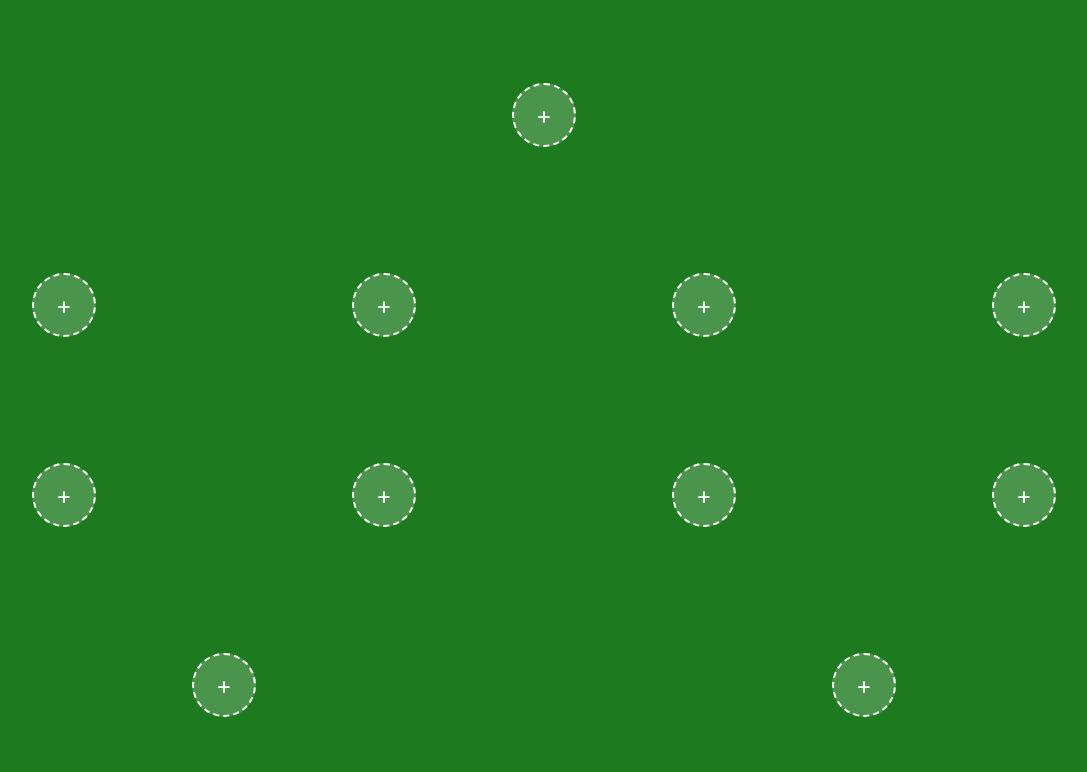
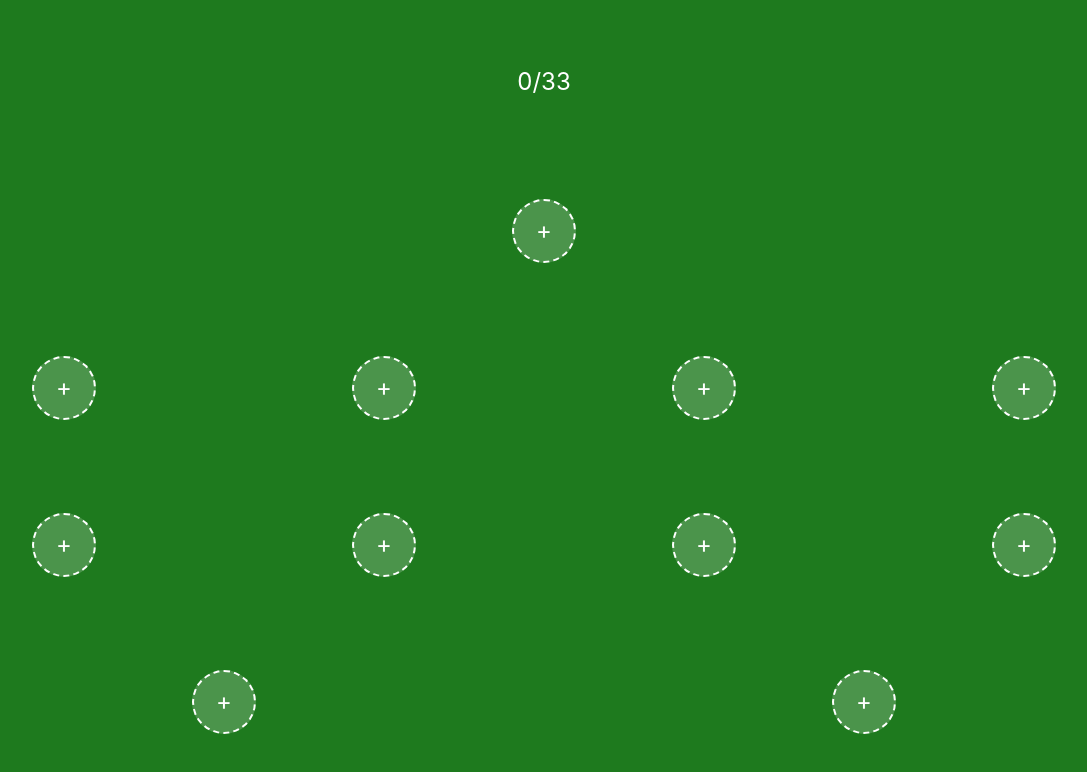
Before and after one commit to SeyyidOS/LineupDraft, a React (Create React App) app in the folder frontend/: page / in a window 1280 px wide. Shown: the top 772 px of the page, without its empty margins (96-1183 px from the left). Built offline with nearby package versions, Linux system fonts and the light colour scheme.

Commit message:
Update chemistry rules and show total

```diff
--- a/frontend/src/App.css
+++ b/frontend/src/App.css
@@ -37,6 +37,13 @@ body {
   border-style: solid;
 }
 
+.total-chemistry {
+  color: #fff;
+  text-align: center;
+  font-size: 24px;
+  margin-bottom: 10px;
+}
+
 .player-search {
   position: fixed;
   top: 20%;
--- a/frontend/src/App.js
+++ b/frontend/src/App.js
@@ -12,6 +12,7 @@ function App() {
   const [chemistry, setChemistry] = useState(
     formation.map(count => Array(count).fill(0))
   );
+  const [totalChem, setTotalChem] = useState(0);
   const [selectedPos, setSelectedPos] = useState(null);
   const [query, setQuery] = useState('');
   const [suggestions, setSuggestions] = useState([]);
@@ -54,7 +55,9 @@ function App() {
   }, [debouncedQuery, selectedPos, players]);
 
   useEffect(() => {
-    setChemistry(calculateChemistry(players));
+    const newChem = calculateChemistry(players);
+    setChemistry(newChem);
+    setTotalChem(newChem.flat().reduce((sum, c) => sum + c, 0));
   }, [players]);
 
   const handleSelect = async (name) => {
@@ -76,6 +79,7 @@ function App() {
 
   return (
     <div className="field">
+      <div className="total-chemistry">{totalChem}/33</div>
       {players.map((row, rowIndex) => (
         <div className="row" key={rowIndex}>
           {row.map((player, posIndex) => (
--- a/frontend/src/chemistry.js
+++ b/frontend/src/chemistry.js
@@ -10,23 +10,24 @@ export function calculateChemistry(players) {
     if (p.nationality) nations[p.nationality] = (nations[p.nationality] || 0) + 1;
   });
 
+  // New chemistry rules
   const clubContribution = count => {
-    if (count >= 4) return 3;
-    if (count >= 3) return 2;
+    if (count >= 7) return 3;
+    if (count >= 4) return 2;
     if (count >= 2) return 1;
     return 0;
   };
 
   const leagueContribution = count => {
-    if (count >= 7) return 3;
+    if (count >= 8) return 3;
     if (count >= 5) return 2;
     if (count >= 3) return 1;
     return 0;
   };
 
   const nationContribution = count => {
-    if (count >= 6) return 3;
-    if (count >= 4) return 2;
+    if (count >= 8) return 3;
+    if (count >= 5) return 2;
     if (count >= 2) return 1;
     return 0;
   };
```
Also changed, not shown: 1 other file (tests, documents, lock files or other folders).
